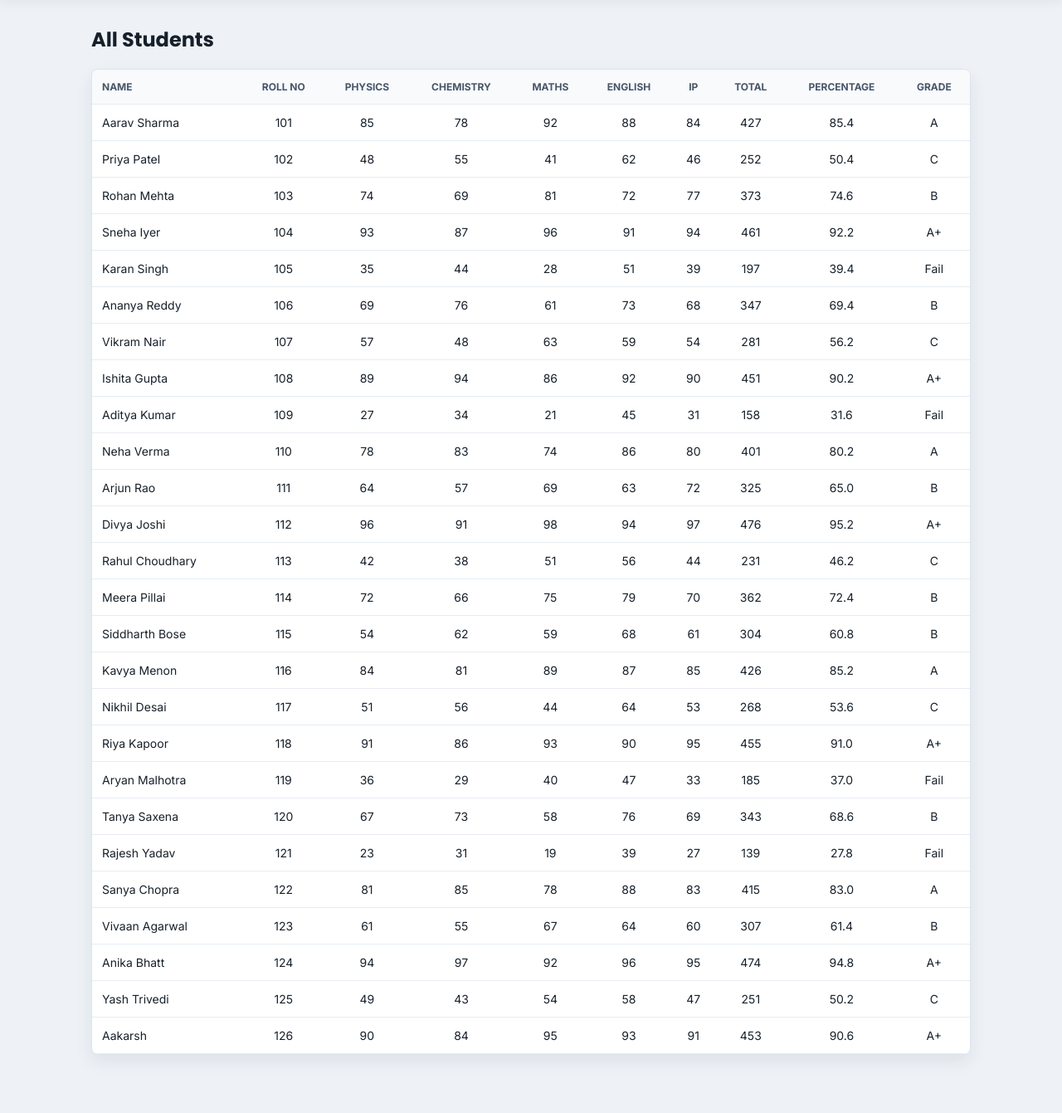
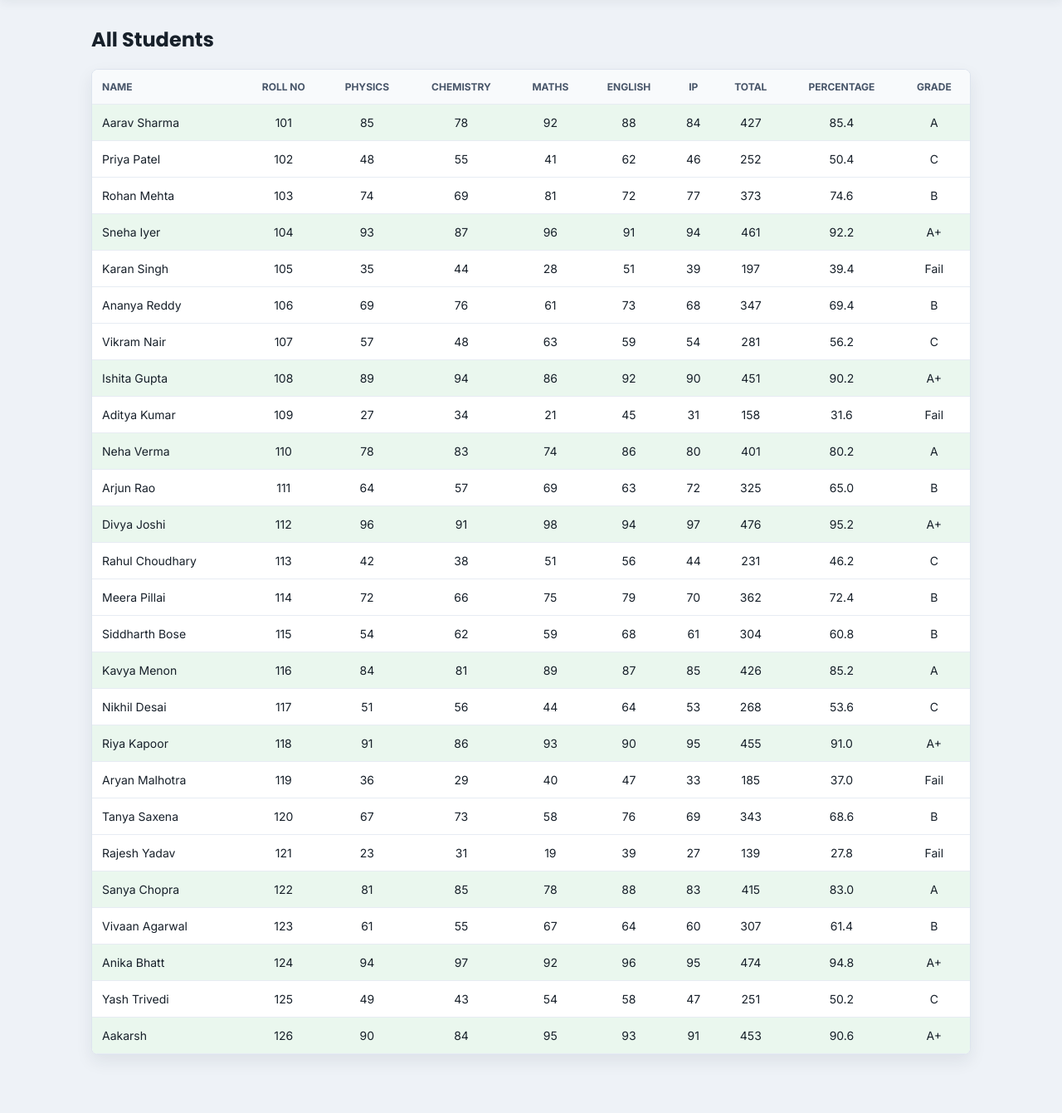
Before and after one commit to AakarshChaudhary/scoresense, a Flask app: page /students in a window 1280 px wide. Shown: the part 206-1547 px from the top of the page at 83% size. Run offline with Flask 3, Linux system fonts and the light colour scheme.

Commit message:
Add styling for topper students: highlight rows with 75% and above in view_students template

```diff
--- a/static/style.css
+++ b/static/style.css
@@ -288,6 +288,14 @@ tr:hover td {
     background: #F8FBFF;
 }
 
+.topper-row td {
+    background: #EAF7EE;
+}
+
+.topper-row:hover td {
+    background: #DDF1E3;
+}
+
 /* graphs */
 .graph-grid {
     display: grid;
--- a/templates/view_students.html
+++ b/templates/view_students.html
@@ -19,7 +19,7 @@
 
             <!-- loop through each student row -->
             {% for s in students %}
-            <tr>
+            <tr class="{% if s.Percentage|float >= 75 %}topper-row{% endif %}">
                 <td>{{ s.Name }}</td>
                 <td>{{ s.RollNo }}</td>
                 <td>{{ s.Physics }}</td>
```
